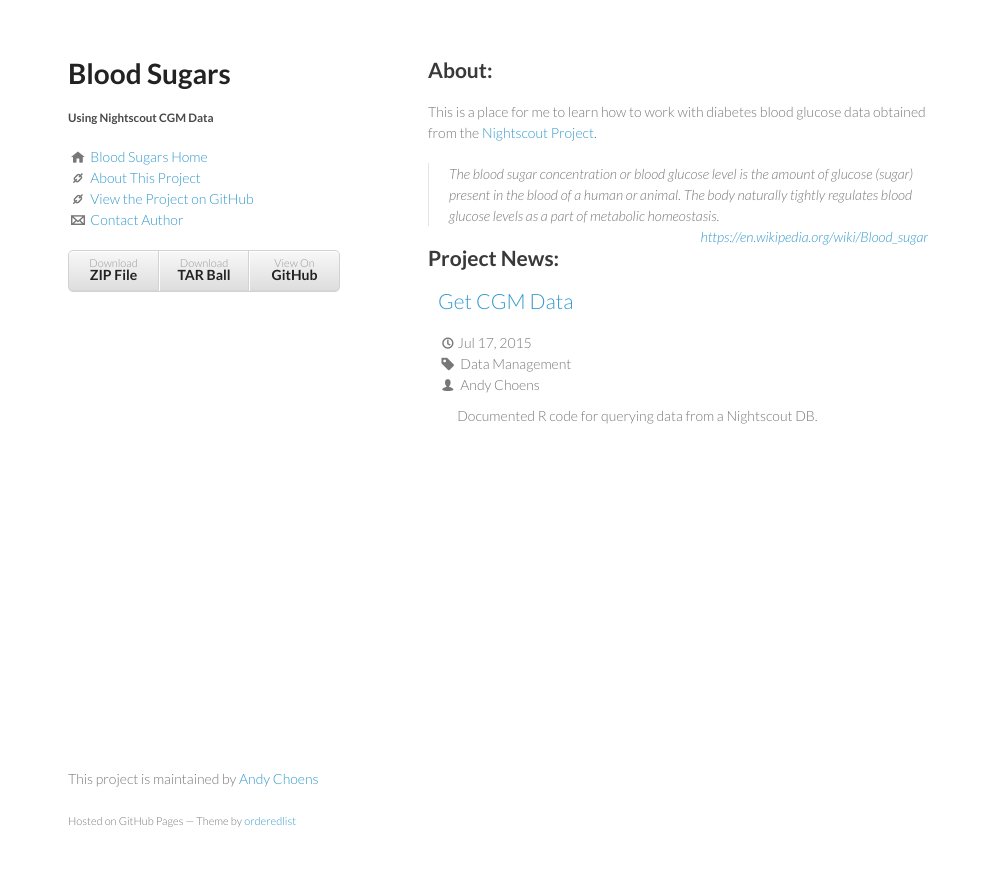
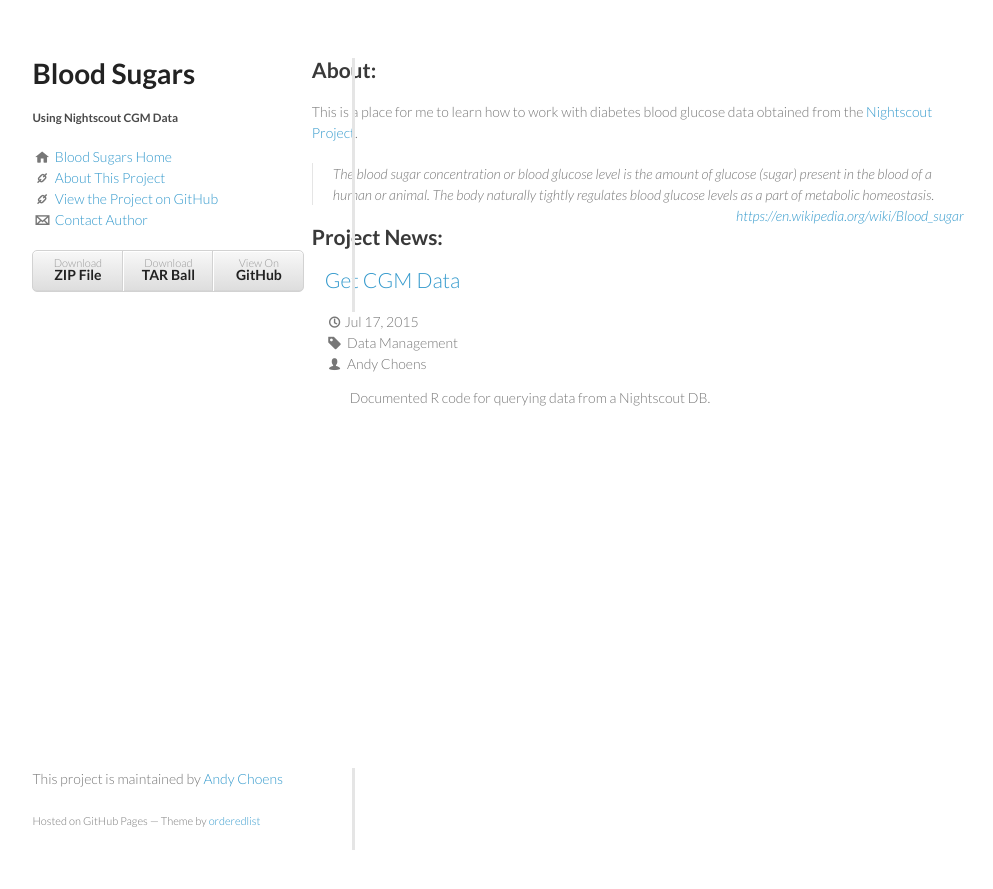
Before and after one commit to Choens/blood-sugars, a Jekyll site: the page built from index.html, in a window 1280 px wide. Shown: the top 889 px of the page, without its empty margins (142-1135 px from the left). Built offline with Jekyll 4.4.1, drawn with Linux system fonts in a browser that asks for light colours; Markdown is read by kramdown in place of the engine named in the settings; the list of posts is cut into pages by our own code.

Commit message:
Theme update.
 Changes to be committed:
	modified:	_config.yml
	modified:	_layouts/default.html
	modified:	_site/about.html
	new file:	_site/data management/2015/07/17/Get-CGM-Data.html
	modified:	_site/index.html
	deleted:	_site/meta/2015/07/09/test.html
	modified:	_site/stylesheets/styles.css
	modified:	stylesheets/styles.css

```diff
--- a/_config.yml
+++ b/_config.yml
@@ -1,5 +1,5 @@
 ## Site ========================================================================
-url: https://choens.github.io/blood-sugars
+url: https://choens.github.io/blood-sugars/
 name: Blood Sugars
 description: An Exploration Of Nightscout CGM Data
 
--- a/_layouts/default.html
+++ b/_layouts/default.html
@@ -32,8 +32,8 @@
 
 
                 <p class="view">
-                    <i class="icon-home"></i> <a href="{{site.url}}/">Blood Sugars Home</a> <br/>
-                    <i class="icon-link"></i> <a href="https://choens.github.io/blood-sugars/about.html">About This Project</a> <br/>
+                    <i class="icon-home"></i> <a href="{{site.url}}">Blood Sugars Home</a> <br/>
+                    <i class="icon-link"></i> <a href="{{site.url}}about.html">About This Project</a> <br/>
                     <i class="icon-link"></i> <a href="https://github.com/Choens/blood-sugars">View the Project on GitHub</a> <br/>
                     <i class="icon-mail"></i> <a href="mailto:andy.choens@gmail.com?Subject=Blood Sugars Project">Contact Author</a> <br/>
                 </p>
--- a/stylesheets/styles.css
+++ b/stylesheets/styles.css
@@ -46,7 +46,8 @@ a small {
 }
 
 .wrapper {
-  width:860px;
+    /* width:860px; */
+    width:80%;
     margin:0 auto;
 }
 
@@ -96,9 +97,11 @@ img {
 }
 
 header {
-  width:270px;
+    /* width:270px; */
+    width:25%;
     float:left;
     position:fixed;
+    border-right:3px solid #e5e5e5;
 }
 
 header ul {
@@ -168,7 +171,8 @@ header.post {
 }
 
 section {
-  width:500px;
+    /* width:500px; */
+    width:70%;
     float:right;
     padding-bottom:50px;
 }
@@ -185,10 +189,12 @@ hr {
 }
 
 footer {
-  width:270px;
+    /* width:270px; */
+    width:25%;
     float:left;
     position:fixed;
     bottom:50px;
+    border-right:3px solid #e5e5e5;
 }
 
 @media print, screen and (max-width: 960px) {
```
Also changed, not shown: 5 other files. Lines whose indentation alone changed are shown as unchanged.
